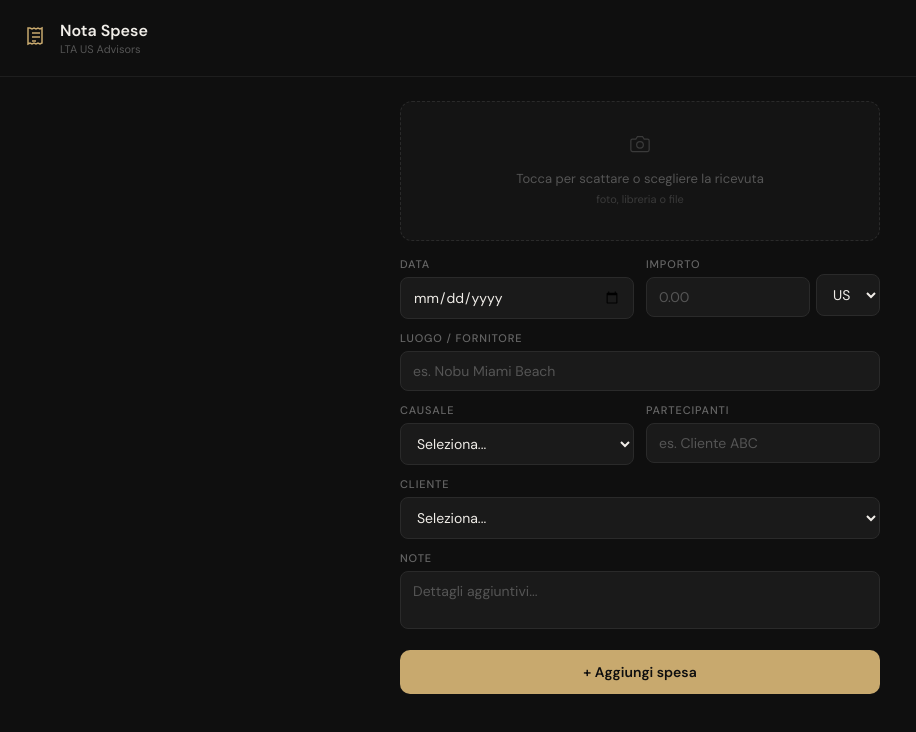
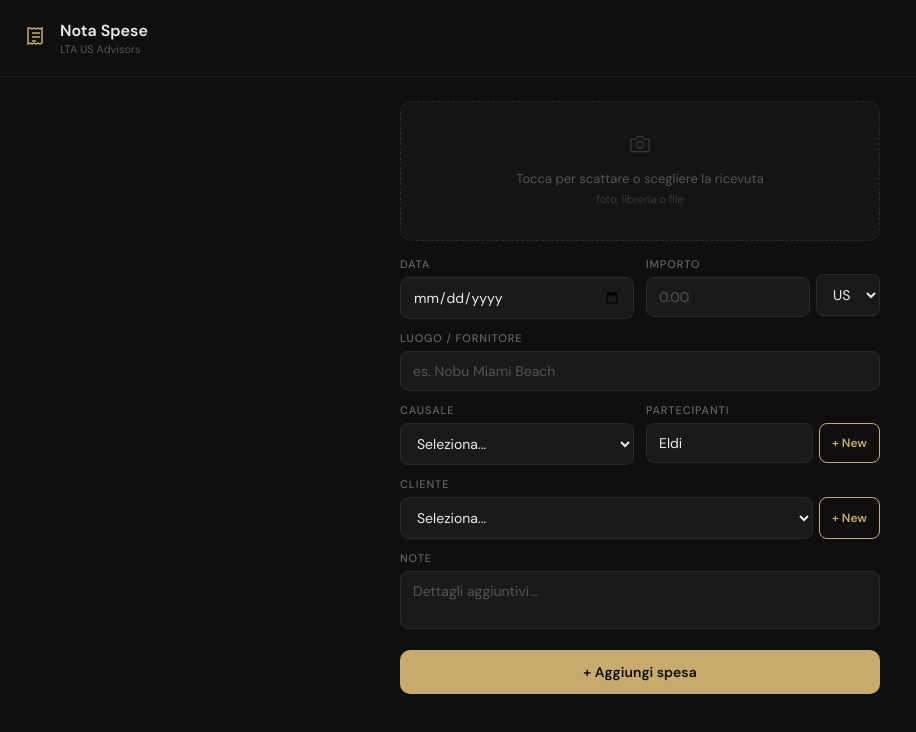
Before and after one commit to Eldi89/notaspese, a React (Vite) app in the folder notaspese/: page / in a window 1280 px wide. Shown: the top 732 px of the page, without its empty margins (0-916 px from the left). Built offline with nearby package versions, Linux system fonts and the light colour scheme.

Commit message:
Add files via upload

```diff
--- a/notaspese/src/ExpenseTracker.jsx
+++ b/notaspese/src/ExpenseTracker.jsx
@@ -10,9 +10,14 @@ function persistExpenses(list){
 }
 
 const CAUSALI = ["Air/Auto Rental/Gas for Rental","Taxi / Tolls / Parking w/Tips","Travel Meals","Air","Lodging","Team Meals/Events","Travel/Metro","Dues/Memberships","Travel Train","Telephone"];
-const CLIENTI = ["Bertazzoni North America","Jungle USA","Serioplast North America","Marinaro Law Group","Altro / Personale"];
+const CLIENTI_DEFAULT = ["SERIOPLAST","LTA","Bertazzoni North America","Jungle USA","Marinaro Law Group"];
+const PARTECIPANTI_DEFAULT = ["Eldi"];
+const CLIENTI_KEY = "notaspese:clienti";
+const PARTECIPANTI_KEY = "notaspese:partecipanti";
+function loadList(key,fallback){ try{ const raw=localStorage.getItem(key); return raw?JSON.parse(raw):fallback; }catch(e){ return fallback; } }
+function saveList(key,list){ try{ localStorage.setItem(key,JSON.stringify(list)); }catch(e){} }
 
-const initialForm = { data:"", luogo:"", causale:"", partecipanti:"", importo:"", valuta:"USD", note:"", cliente:"" };
+const initialForm = { data:"", luogo:"", causale:"", partecipanti:"Eldi", importo:"", valuta:"USD", note:"", cliente:"" };
 
 function formatCurrency(val){ if(!val) return ""; const n=parseFloat(val); return isNaN(n)?val:n.toFixed(2); }
 function slug(s){ return (s||"ricevuta").replace(/[^a-zA-Z0-9]+/g,"_").replace(/^_|_$/g,"").slice(0,30); }
@@ -39,6 +44,11 @@ export default function ExpenseTracker(){
   const fileRef=useRef();
 
   const [loaded,setLoaded]=useState(false);
+  const [clienti,setClienti]=useState(CLIENTI_DEFAULT);
+  const [partecipantiList,setPartecipantiList]=useState(PARTECIPANTI_DEFAULT);
+  useEffect(()=>{ setClienti(loadList(CLIENTI_KEY,CLIENTI_DEFAULT)); setPartecipantiList(loadList(PARTECIPANTI_KEY,PARTECIPANTI_DEFAULT)); },[]);
+  const addCliente=()=>{ const v=(prompt("Nuovo cliente:")||"").trim(); if(!v) return; const next=clienti.includes(v)?clienti:[...clienti,v]; setClienti(next); saveList(CLIENTI_KEY,next); setForm(p=>({...p,cliente:v})); };
+  const addPartecipante=()=>{ const v=(prompt("Nuovo partecipante:")||"").trim(); if(!v) return; const next=partecipantiList.includes(v)?partecipantiList:[...partecipantiList,v]; setPartecipantiList(next); saveList(PARTECIPANTI_KEY,next); setForm(p=>({...p,partecipanti:p.partecipanti?p.partecipanti+", "+v:v})); };
   useEffect(()=>{ setExpenses(loadExpenses()); setLoaded(true); },[]);
   useEffect(()=>{ if(loaded) persistExpenses(expenses); },[expenses,loaded]);
 
@@ -196,10 +206,10 @@ export default function ExpenseTracker(){
 
         <div style={{display:"grid",gridTemplateColumns:"1fr 1fr",gap:"12px",marginBottom:"12px"}}>
           <div className="fg"><label>Causale</label><select value={form.causale} onChange={e=>setForm(p=>({...p,causale:e.target.value}))}><option value="">Seleziona...</option>{CAUSALI.map(c=><option key={c}>{c}</option>)}</select></div>
-          <div className="fg"><label>Partecipanti</label><input placeholder="es. Cliente ABC" value={form.partecipanti} onChange={e=>setForm(p=>({...p,partecipanti:e.target.value}))}/></div>
+          <div className="fg"><label>Partecipanti</label><div style={{display:"flex",gap:"6px"}}><input style={{flex:1}} placeholder="Eldi" value={form.partecipanti} onChange={e=>setForm(p=>({...p,partecipanti:e.target.value}))}/><button type="button" onClick={addPartecipante} style={{flexShrink:0,padding:"0 12px",borderRadius:"8px",background:"transparent",border:`1px solid ${C.gold}`,color:C.gold,fontSize:"12px",fontWeight:600,cursor:"pointer",fontFamily:"inherit"}}>+ New</button></div></div>
         </div>
 
-        <div className="fg" style={{marginBottom:"12px"}}><label>Cliente</label><select value={form.cliente} onChange={e=>setForm(p=>({...p,cliente:e.target.value}))}><option value="">Seleziona...</option>{CLIENTI.map(c=><option key={c}>{c}</option>)}</select></div>
+        <div className="fg" style={{marginBottom:"12px"}}><label>Cliente</label><div style={{display:"flex",gap:"6px"}}><select style={{flex:1}} value={form.cliente} onChange={e=>setForm(p=>({...p,cliente:e.target.value}))}><option value="">Seleziona...</option>{clienti.map(c=><option key={c}>{c}</option>)}</select><button type="button" onClick={addCliente} style={{flexShrink:0,padding:"0 12px",borderRadius:"8px",background:"transparent",border:`1px solid ${C.gold}`,color:C.gold,fontSize:"12px",fontWeight:600,cursor:"pointer",fontFamily:"inherit"}}>+ New</button></div></div>
 
         <div className="fg" style={{marginBottom:"16px"}}><label>Note</label><textarea rows={2} placeholder="Dettagli aggiuntivi..." value={form.note} style={{resize:"none"}} onChange={e=>setForm(p=>({...p,note:e.target.value}))}/></div>
 
```
